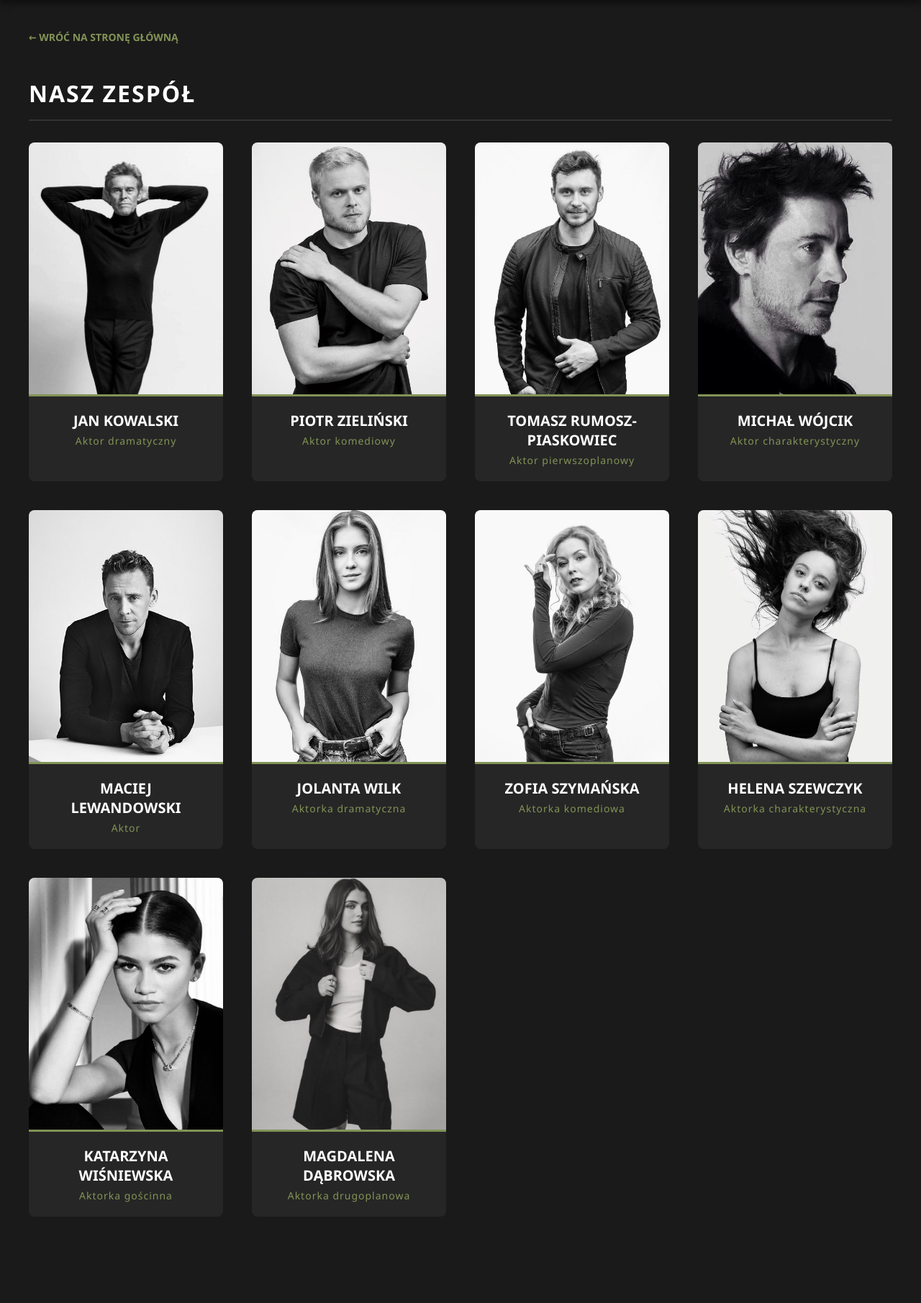
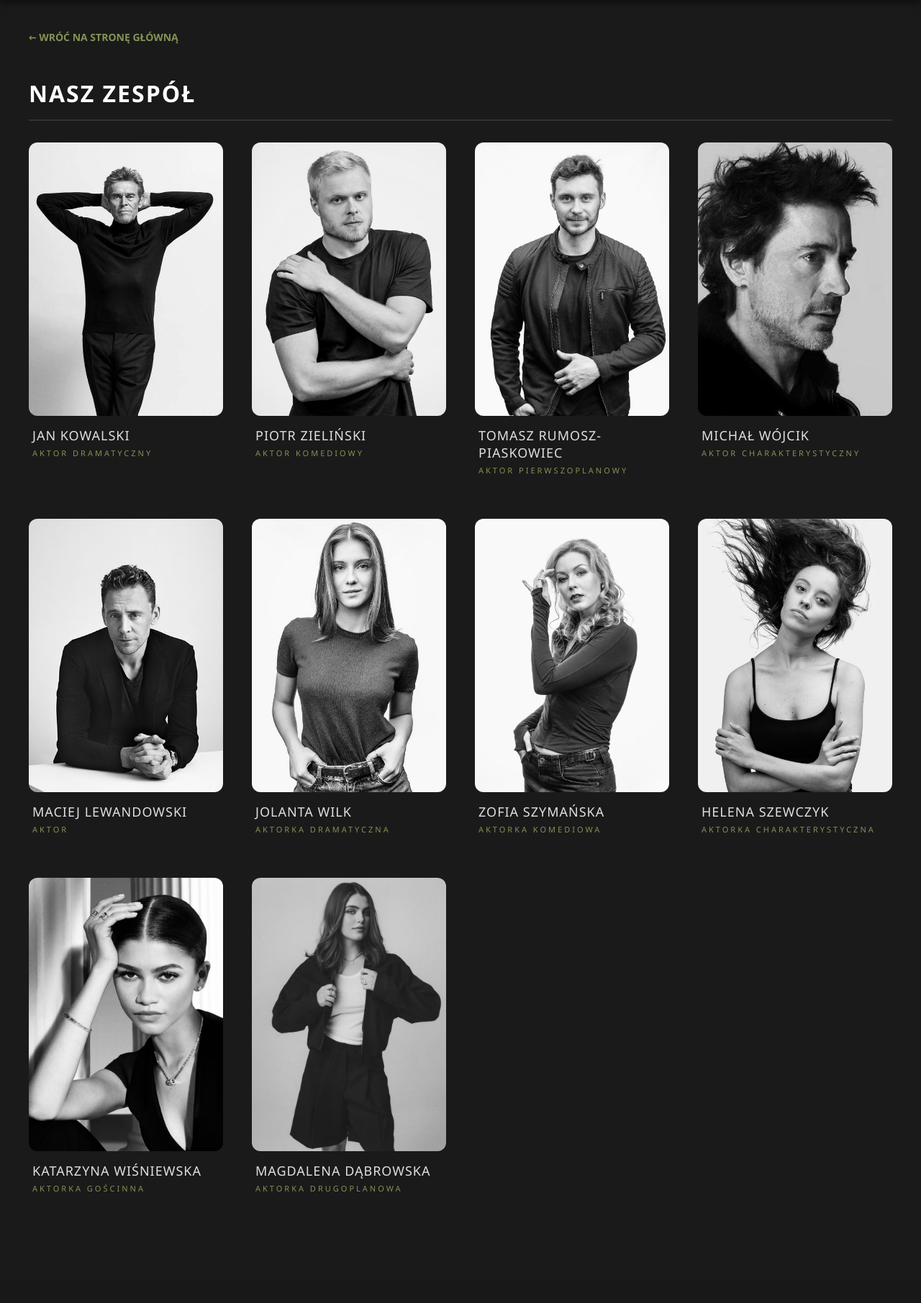
Before and after one commit to Szygo54/Teatr, a PHP site: page /aktorzy.php in a window 1280 px wide. Shown: the part 49-1860 px from the top of the page at 72% size. After the commit the page ends 1705 px from the top, so only its background shows below. Run offline with PHP 8.4, Linux system fonts and the light colour scheme; data comes from the database, SQL or seed files in the repository.

Commit message:
zmiana wyglądu aktorzy

```diff
--- a/aktorzy.php
+++ b/aktorzy.php
@@ -19,28 +19,84 @@ try {
     <style>
         body { font-family: 'Segoe UI', Tahoma, Geneva, Verdana, sans-serif; background-color: #1a1a1a; color: #e0e0e0; margin: 0; padding: 0; padding-bottom: 80px; }
 
+        /* --- PASEK NAWIGACJI --- */
         .top-bar { background-color: #262626; padding: 15px 40px; display: flex; justify-content: space-between; align-items: center; box-shadow: 0 4px 10px rgba(0,0,0,0.5); font-size: 14px; }
         .top-bar a { color: #aaaaaa; text-decoration: none; margin-left: 20px; text-transform: uppercase; font-weight: bold; transition: 0.3s; }
         .top-bar a:hover { color: #829356; }
         .top-bar .link-akcent { color: #829356; }
         .top-bar .link-admin { color: #9e4747; }
 
+        /* --- GÓRA STRONY --- */
         .kontener-sekcji { max-width: 1200px; margin: 40px auto; padding: 0 20px; }
         .naglowek-sekcji { font-size: 32px; color: #fff; margin-bottom: 30px; border-bottom: 2px solid #333; padding-bottom: 15px; text-transform: uppercase; letter-spacing: 2px; }
-        .powrot { display: inline-block; margin-bottom: 20px; color: #829356; text-decoration: none; font-weight: bold; text-transform: uppercase; font-size: 14px; }
+
+        /* PRZYWRÓCONY GUZIK POWROTU (zgodny z resztą strony) */
+        .powrot { display: inline-block; margin-bottom: 20px; color: #829356; text-decoration: none; font-weight: bold; text-transform: uppercase; font-size: 14px; transition: 0.3s; }
         .powrot:hover { color: #a4b86c; }
 
-        .siatka-aktorow { display: grid; grid-template-columns: repeat(auto-fit, minmax(250px, 1fr)); gap: 40px; }
-        .karta-aktora { background: #262626; border-radius: 8px; overflow: hidden; text-align: center; transition: transform 0.3s, box-shadow 0.3s; }
-        .karta-aktora:hover { transform: translateY(-5px); box-shadow: 0 10px 20px rgba(0,0,0,0.4); }
+        /* --- EDYTORIALOWY STYL AKTORÓW --- */
+        .siatka-aktorow {
+            display: grid;
+            grid-template-columns: repeat(auto-fill, minmax(260px, 1fr));
+            gap: 60px 40px;
+        }
 
-        /* Zdjęcie wypełniające prostokąt */
-        .zdjecie-aktora { height: 350px; background: #333; overflow: hidden; border-bottom: 3px solid #829356; }
-        .zdjecie-aktora img { width: 100%; height: 100%; object-fit: cover; display: block; }
+        .karta-aktora {
+            text-align: left;
+            cursor: pointer;
+        }
 
-        .dane-aktora { padding: 20px; }
-        .imie-aktora { color: #fff; font-size: 20px; margin: 0 0 5px 0; text-transform: uppercase; }
-        .rola-aktora { color: #829356; font-size: 14px; margin: 0; letter-spacing: 1px; }
+        /* Zdjęcie (teraz z zaokrąglonymi rogami) */
+        .zdjecie-aktora {
+            height: 380px;
+            background: #111;
+            overflow: hidden;
+            margin-bottom: 15px;
+            position: relative;
+            border-radius: 12px; /* Lekkie zaokrąglenie zdjęć */
+        }
+
+        .zdjecie-aktora img {
+            width: 100%;
+            height: 100%;
+            object-fit: cover;
+            display: block;
+            filter: grayscale(100%);
+            transition: transform 0.6s ease, filter 0.6s ease;
+        }
+
+        /* Interakcja (Hover) */
+        .karta-aktora:hover .zdjecie-aktora img {
+            transform: scale(1.05);
+            filter: grayscale(0%);
+        }
+
+        /* Tekst pod zdjęciem */
+        .dane-aktora {
+            padding: 0 5px; /* Minimalne odsunięcie od lewej krawędzi dla wyrównania do zaokrąglenia */
+        }
+
+        .imie-aktora {
+            color: #e0e0e0;
+            font-size: 18px;
+            font-weight: 300;
+            margin: 0 0 5px 0;
+            text-transform: uppercase;
+            letter-spacing: 1px;
+            transition: color 0.3s;
+        }
+
+        .rola-aktora {
+            color: #829356;
+            font-size: 11px;
+            margin: 0;
+            letter-spacing: 3px;
+            text-transform: uppercase;
+        }
+
+        .karta-aktora:hover .imie-aktora {
+            color: #fff;
+        }
     </style>
 </head>
 <body>
@@ -56,7 +112,7 @@ try {
             <a href="spektakle.php">Repertuar</a>
             <?php if (isset($_SESSION['user_id'])): ?>
                 <a href="moje_bilety.php" class="link-akcent">Moje bilety</a>
-                <?php if ($_SESSION['user_rola'] === 'admin'): ?><a href="admin.php" class="link-admin">Panel Admina</a><?php endif; ?>
+                <?php if (isset($_SESSION['user_rola']) && $_SESSION['user_rola'] === 'admin'): ?><a href="admin.php" class="link-admin">Panel Admina</a><?php endif; ?>
                 <a href="wyloguj.php">Wyloguj</a>
             <?php else: ?>
                 <a href="logowanie.php">Zaloguj się</a>
```
Also changed, not shown: index.php (+62 -10 lines).
